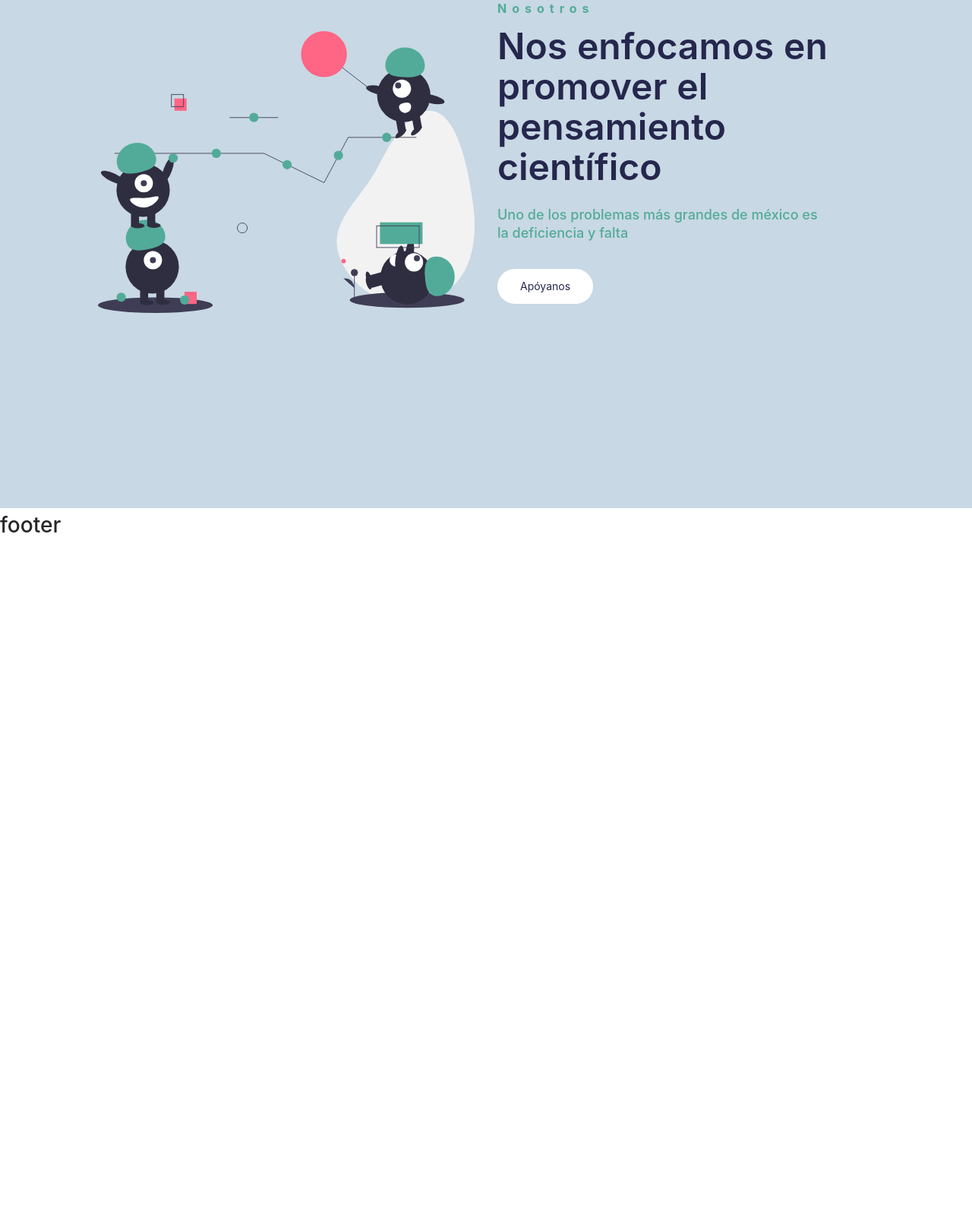
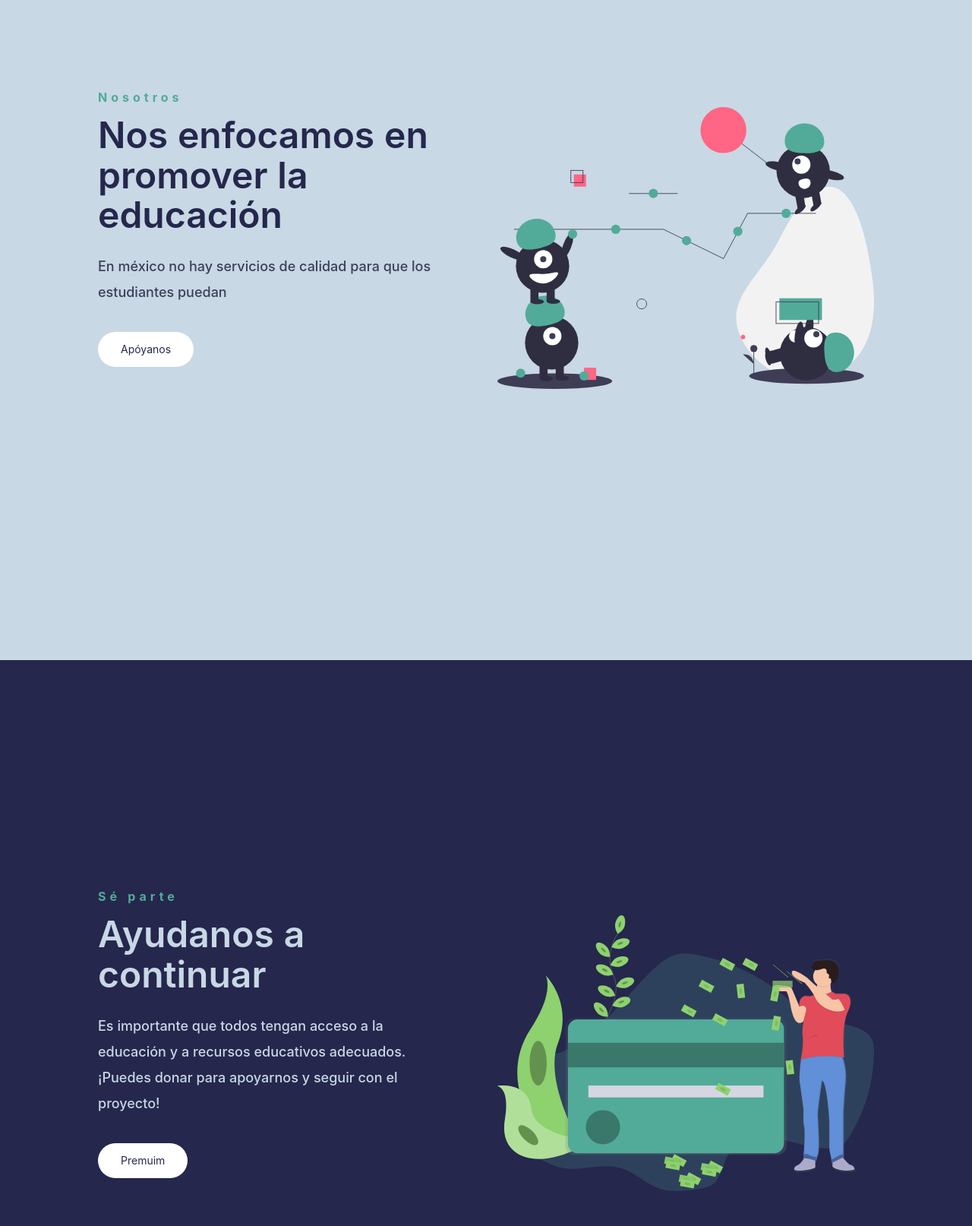
Before and after one commit to RogeCS/math-course-games, a React app: page / in a window 1280 px wide. Shown: the part 991-2605 px from the top of the page at 76% size. Before the commit the page ends 1704 px from the top, so only its background shows below. Built offline with nearby package versions, Linux system fonts and the light colour scheme; a web font is replaced by a local one.

Commit message:
Hero and info section

```diff
--- a/src/assets/styles/components/HeroSection.scss
+++ b/src/assets/styles/components/HeroSection.scss
@@ -12,6 +12,7 @@
 }
 
 .hero-background {
+  background: $main-color;
   position: absolute;
   top: 0;
   right: 0;
@@ -33,14 +34,14 @@
 }
 
 .hero-title {
-  color: $main-color;
+  color: $white-color;
   font-size: 48px;
   text-align: center;
 }
 
 .hero-description {
   margin-top: 24px;
-  color: $main-color;
+  color: $white-color;
   font-size: 24px;
   text-align: center;
   max-width: 600px;
--- a/src/assets/styles/components/InfoSection.scss
+++ b/src/assets/styles/components/InfoSection.scss
@@ -1,8 +1,13 @@
 @import "../Vars.scss";
 
-.info__container {
-  color: $main-color;
+.info__container-light {
   background: $light-blue;
+  padding: 100px 0;
+}
+
+.info__container-dark {
+  background: $main-color;
+  padding: 100px 0;
 }
 
 .info-wrapper {
@@ -20,7 +25,7 @@
   display: grid;
   grid-auto-columns: minmax(auto, 1fr);
   align-items: center;
-  grid-template-areas: "col2 col1";
+  grid-template-areas: "col1 col2";
 }
 
 .column1 {
@@ -45,10 +50,19 @@
   font-size: 16px;
   line-height: 16px;
   font-weight: 700;
-  letter-spacing: 7px;
+  letter-spacing: 5px;
   margin-bottom: 16px;
 }
-.info-heading {
+
+.info-heading-light {
+  margin-bottom: 24px;
+  font-size: 48px;
+  line-height: 1.1;
+  font-weight: 600;
+  color: $light-blue;
+}
+
+.info-heading-dark {
   margin-bottom: 24px;
   font-size: 48px;
   line-height: 1.1;
@@ -56,12 +70,20 @@
   color: $main-color;
 }
 
-.info-subtitle {
+.info-subtitle-light {
   max-width: 440px;
   margin-bottom: 35px;
   font-size: 18px;
-  line-height: 24px;
-  color: $blue-green;
+  line-height: 34px;
+  color: $light-blue;
+}
+
+.info-subtitle-dark {
+  max-width: 440px;
+  margin-bottom: 35px;
+  font-size: 18px;
+  line-height: 34px;
+  color: $main-color-light;
 }
 
 .btn-wrap {
--- a/src/assets/styles/mediaqueries/InfoSectionMedias.scss
+++ b/src/assets/styles/mediaqueries/InfoSectionMedias.scss
@@ -1,7 +1,10 @@
 @import "../Vars.scss";
 
 @media screen and (max-width: 768px) {
-  .info__container {
+  .info__container-dark {
+    padding: 100px 0;
+  }
+  .info__container-light {
     padding: 100px 0;
   }
   .info-row {
@@ -10,7 +13,10 @@
 }
 
 @media screen and (max-width: 480px) {
-  .info-heading {
-    font-size: 32px;
+  .info-heading-dark {
+    font-size: 2rem;
+  }
+  .info-heading-light {
+    font-size: 2rem;
   }
 }
--- a/src/code/infoSectionData.js
+++ b/src/code/infoSectionData.js
@@ -1,16 +1,29 @@
 export const homeObjOne = {
   id: "about",
-  lightBg: false,
-  lightText: true,
-  lightTextDesc: true,
+  bgColor: "light",
+  Text: "dark",
+  TextDesc: "dark",
   topLine: "Nosotros",
-  headline: "Nos enfocamos en promover el pensamiento científico",
+  headline: "Nos enfocamos en promover la educación",
   description:
-    "Uno de los problemas más grandes de méxico es la deficiencia y falta",
+    "En méxico no hay servicios de calidad para que los estudiantes puedan ",
   buttonLabel: "Apóyanos",
-  imgStart: false,
   img: require("../assets/static/undraw_good_team_m7uu.svg"),
   alt: "car",
   primary: true,
-  darkText: false,
 };
+
+export const homeObjTwo = {
+  id: "donor",
+  bgColor: "dark",
+  Text: "light",
+  TextDesc: "light",
+  topLine: "Sé parte",
+  headline: "Ayudanos a continuar",
+  description:
+    "Es importante que todos tengan acceso a la educación y a recursos educativos adecuados. ¡Puedes donar para apoyarnos y seguir con el proyecto!",
+  buttonLabel: "Premuim",
+  img: require("../assets/static/undraw_make_it_rain_iwk4.svg"),
+  alt: "Dona para apoyarnos",
+  primary: true,
+};
--- a/src/components/HeroSection.jsx
+++ b/src/components/HeroSection.jsx
@@ -6,10 +6,10 @@ function HeroSection() {
     <div className="hero__container">
       <div className="hero-background"></div>
       <section className="hero-content">
-        <h1 className="hero-title">Mates para todos</h1>
+        <h1 className="hero-title">Intenta una nueva forma de aprender</h1>
         <p className="hero-description">
-          Mejora en temas de matemáticas realizando diferentes ejercicios
-          mientras aprendes de manera interactiva
+          Desarrolla un pensamiento lógico matemático de manera interactiva, no
+          aprendas a resolver, aprende a razonar!
         </p>
       </section>
     </div>
--- a/src/components/InfoSection.jsx
+++ b/src/components/InfoSection.jsx
@@ -5,7 +5,9 @@ import "../assets/styles/components/InfoSection.scss";
 
 const InfoSection = ({
   id,
-  imgStart,
+  bgColor,
+  Text,
+  TextDesc,
   topLine,
   headline,
   description,
@@ -14,14 +16,14 @@ const InfoSection = ({
   alt,
 }) => {
   return (
-    <div className="info__container" id={id}>
+    <div className={`info__container-${bgColor}`} id={id}>
       <div className="info-wrapper">
-        <div className="info-row" imgstart={imgStart}>
+        <div className="info-row">
           <section className="column1">
             <div className="text-wrapper">
               <p className="top-line"> {topLine} </p>
-              <h1 className="info-heading">{headline}</h1>
-              <h2 className="info-subtitle">{description}</h2>
+              <h1 className={`info-heading-${Text}`}>{headline}</h1>
+              <h2 className={`info-subtitle-${TextDesc}`}>{description}</h2>
               <div className="btn-wrap">
                 <Button to="home" title={buttonLabel} type="light-button" />
               </div>
--- a/src/components/Navbar.jsx
+++ b/src/components/Navbar.jsx
@@ -1,7 +1,7 @@
 import React from "react";
 import { Link as LinkR } from "react-router-dom";
 import { Link as LinkS } from "react-scroll";
-import { MenuItems } from "../code/navbar/MenuItems";
+import { MenuItems } from "../code/MenuItems";
 import { FaBars } from "react-icons/fa";
 import Logo from "./Logo.jsx";
 
--- a/src/components/Sidebar.jsx
+++ b/src/components/Sidebar.jsx
@@ -1,7 +1,7 @@
 import React from "react";
 import { Link as LinkR } from "react-router-dom";
 import { Link as LinkS } from "react-scroll";
-import { MenuItems } from "../code/navbar/MenuItems";
+import { MenuItems } from "../code/MenuItems";
 import { FaTimes } from "react-icons/fa";
 import "../assets/styles/components/Sidebar.scss";
 
--- a/src/containers/Home.jsx
+++ b/src/containers/Home.jsx
@@ -1,7 +1,7 @@
 import React from "react";
 import HeroSection from "../components/HeroSection.jsx";
 import InfoSection from "../components/InfoSection.jsx";
-import { homeObjOne } from "../code/infoSectionData.js";
+import { homeObjOne, homeObjTwo } from "../code/infoSectionData.js";
 
 import "../assets/styles/containers/Home.scss";
 const Home = () => {
@@ -9,6 +9,7 @@ const Home = () => {
     <div className="home">
       <HeroSection />
       <InfoSection {...homeObjOne} />
+      <InfoSection {...homeObjTwo} />
     </div>
   );
 };
--- a/webpack.config.js
+++ b/webpack.config.js
@@ -55,7 +55,7 @@ module.exports = {
           {
             loader: "svg-url-loader",
             options: {
-              limit: 10000,
+              iesafe: true,
             },
           },
         ],
```
Also changed, not shown: src/assets/static/undraw_Savings_re_eq4w.svg (deleted), src/assets/static/undraw_discount_d4bd.svg (added), src/assets/static/undraw_elements_cipa.svg (added), src/assets/static/undraw_make_it_rain_iwk4.svg (added), src/assets/static/undraw_welcome_cats_thqn.svg (deleted), src/code/MenuItems.js (renamed from src/code/navbar/MenuItems.js).
